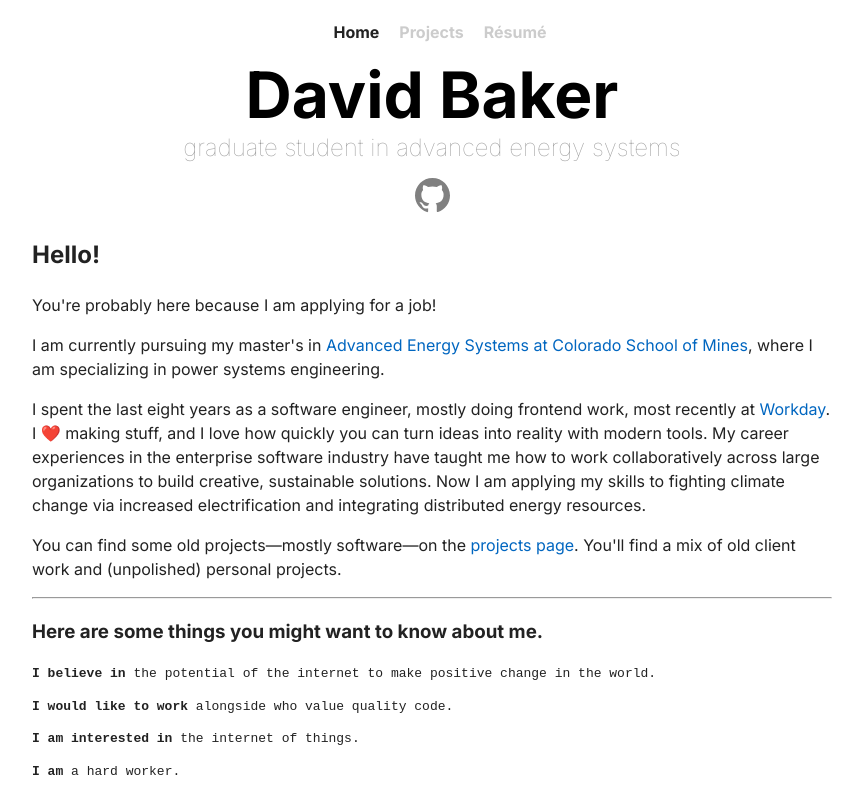
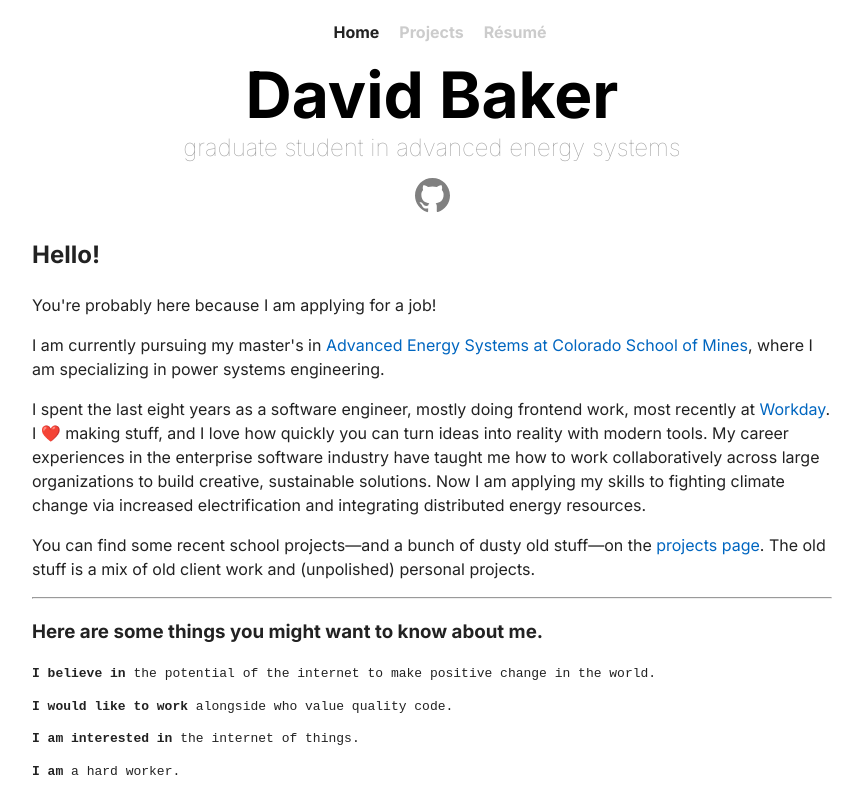
Before and after one commit to davvidbaker/davidbaker-is-next, a Next.js app: page /online in a window 1280 px wide. Shown: the whole page, without its empty margins (208-1071 px from the left). Built offline with nearby package versions, Linux system fonts and the light colour scheme.

Commit message:
update some text

```diff
--- a/src/app/(main)/hacking/projects.json
+++ b/src/app/(main)/hacking/projects.json
@@ -122,12 +122,12 @@
       "status": ["i'll be back", "midnightblue"],
       "callToAction": "Get swyzzling!",
       "description":
-        "Swyzzle is a screensaver that **melts your screen**. \n\n Back when I was working in the Click 3X office in New York, I would activate the screen melting when I went out for lunch or to meetings, to make it look like my screen was fucked up. To my surprise, *no one ever said anything.*\n\nRight now **it only works on macOS and Linux** (Ubuntu, not sure about other distros). And it does not yet support multiple displays.",
+        "Swyzzle is a screensaver that **melts your screen**. \n\n Back when I was working in the Click 3X office in New York, I would activate the screen melting when I went out for lunch or to meetings, to make it look like my screen was fucked up. To my surprise, *no one ever said anything.*\n\n~Right now **it only works on macOS and Linux** (Ubuntu, not sure about other distros). And it does not yet support multiple displays.~ Sadly, as of 2024, it is currently broken.",
       "keywords": ["Electron", "WebGL"],
       "link": "https://davvidbaker.github.io/Swyzzle/",
       "linkToSource": "https://github.com/davvidbaker/Swyzzle",
       "linkToTrello": "https://trello.com/b/fAycvoLY/swyzzle",
-      "logo": "swyzzle-logo.svg",
+      "logo": "/images/swyzzle-logo.svg",
       "images": [],
       "videos": ["swyzzle_fast_small.mp4"]
     },
--- a/src/app/(main)/online/page.tsx
+++ b/src/app/(main)/online/page.tsx
@@ -91,11 +91,11 @@ const IndexPage = () => <div>
       </p>
 
       <p>
-        You can find some old projects—mostly software—on the{' '}
+        You can find some recent school projects—and a bunch of dusty old stuff—on the{' '}
         <Link href="/hacking">
           projects page
         </Link>.{' '}
-        You'll find a mix of old client work and
+        The old stuff is a mix of old client work and
         (unpolished) personal projects.
       </p>
 
```
